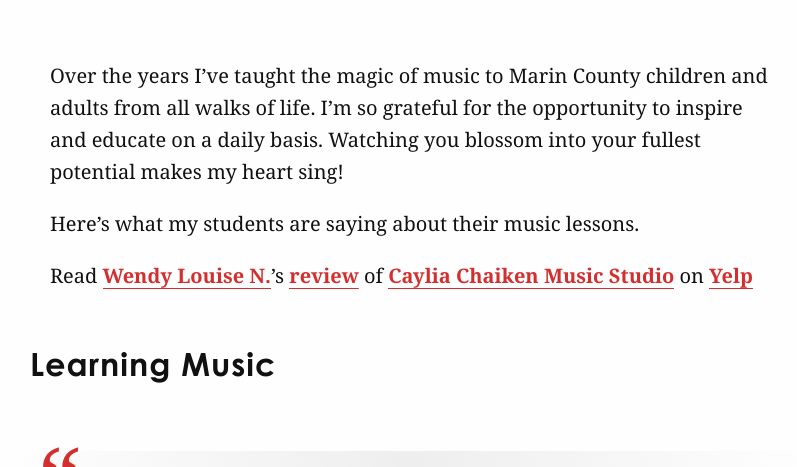
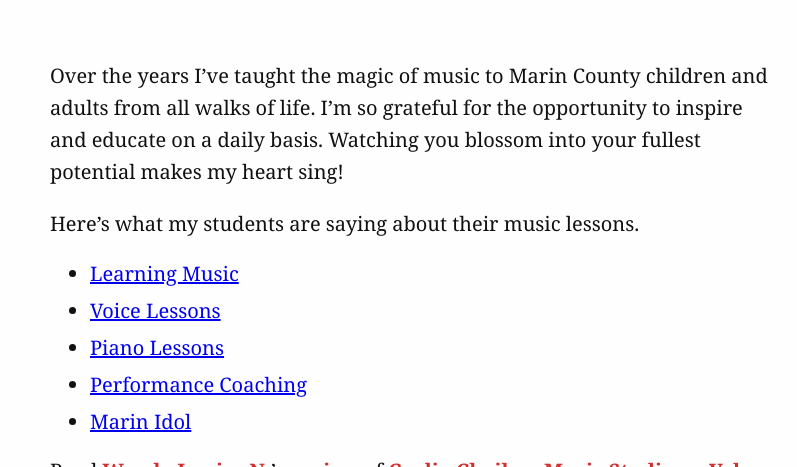
Before and after one commit to cchaiken/ccms, a Jekyll site: the page built from testimonials.md, in a window 1280 px wide and 900 px high, scrolled down 381 px, cut to the strip 0-467 px from the top of the window. Shown: the whole strip, without its empty margins (230-1027 px from the left). Built offline with Jekyll 4.4.1, drawn with Linux system fonts in a browser that asks for light colours; some web fonts are replaced; comment, search, counter and statistics services are not loaded.

Commit message:
Updated Testimonials

```diff
--- a/testimonials.md
+++ b/testimonials.md
@@ -190,6 +190,14 @@ Over the years I’ve taught the magic of music to Marin County children and adu
 
 Here's what my students are saying about their music lessons.
 
+<ul>
+  <li><a href="#learning-music">Learning Music</a></li>
+  <li><a href="#voice-lessons">Voice Lessons</a></li>
+  <li><a href="#piano-lessons">Piano Lessons</a></li>
+  <li><a href="#performance-coaching">Performance Coaching</a></li>
+  <li><a href="#marin-idol">Marin Idol</a></li>
+</ul>
+
 <span class="yelp-review" data-review-id="3nO8tlFxIX637tgHprS0AQ" data-hostname="www.yelp.com">Read <a href="https://www.yelp.com/user_details?userid=itpvT0MyieGofs5Cc1r2Mg" rel="nofollow noopener">Wendy Louise N.</a>'s <a href="https://www.yelp.com/biz/caylia-chaiken-music-studio-mill-valley?hrid=3nO8tlFxIX637tgHprS0AQ" rel="nofollow noopener">review</a> of <a href="https://www.yelp.com/biz/Uoi38X0I4iTGnBlV5XLhEg" rel="nofollow noopener">Caylia Chaiken Music Studio</a> on <a href="https://www.yelp.com" rel="nofollow noopener">Yelp</a><script async="async" src="https://www.yelp.com/embed/widgets.js" type="text/javascript"></script></span>
 
 ## Learning Music
```
